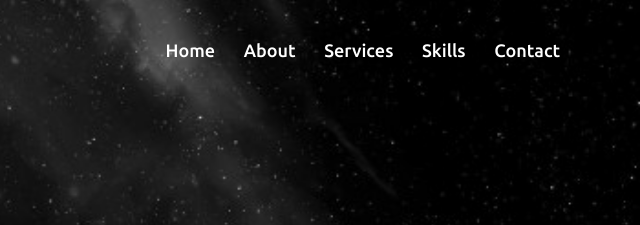
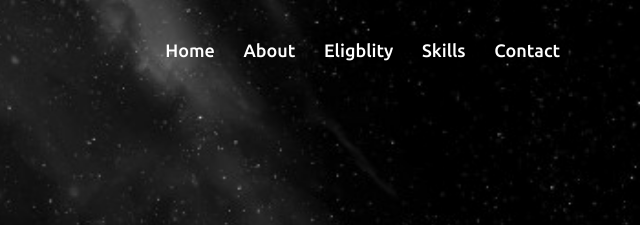
Before and after one commit to Sivasubramaniyan-M/portfolio, a plain HTML site: page index.html in a window 1280 px wide. Shown: the top 225 px of the page, 640-1280 px from the left. Drawn offline with nearby package versions, Linux system fonts and the light colour scheme.

Commit message:
update index.html

```diff
--- a/index.html
+++ b/index.html
@@ -32,7 +32,7 @@
             <ul class="menu">
                 <li><a href="#home" class="menu-btn">Home</a></li>
                 <li><a href="#about" class="menu-btn">About</a></li>
-                <li><a href="#services" class="menu-btn">Services</a></li>
+                <li><a href="#services" class="menu-btn">Eligblity</a></li>
                 <li><a href="#skills" class="menu-btn">Skills</a></li>
                 <li><a href="#contact" class="menu-btn">Contact</a></li>
             </ul>
```
